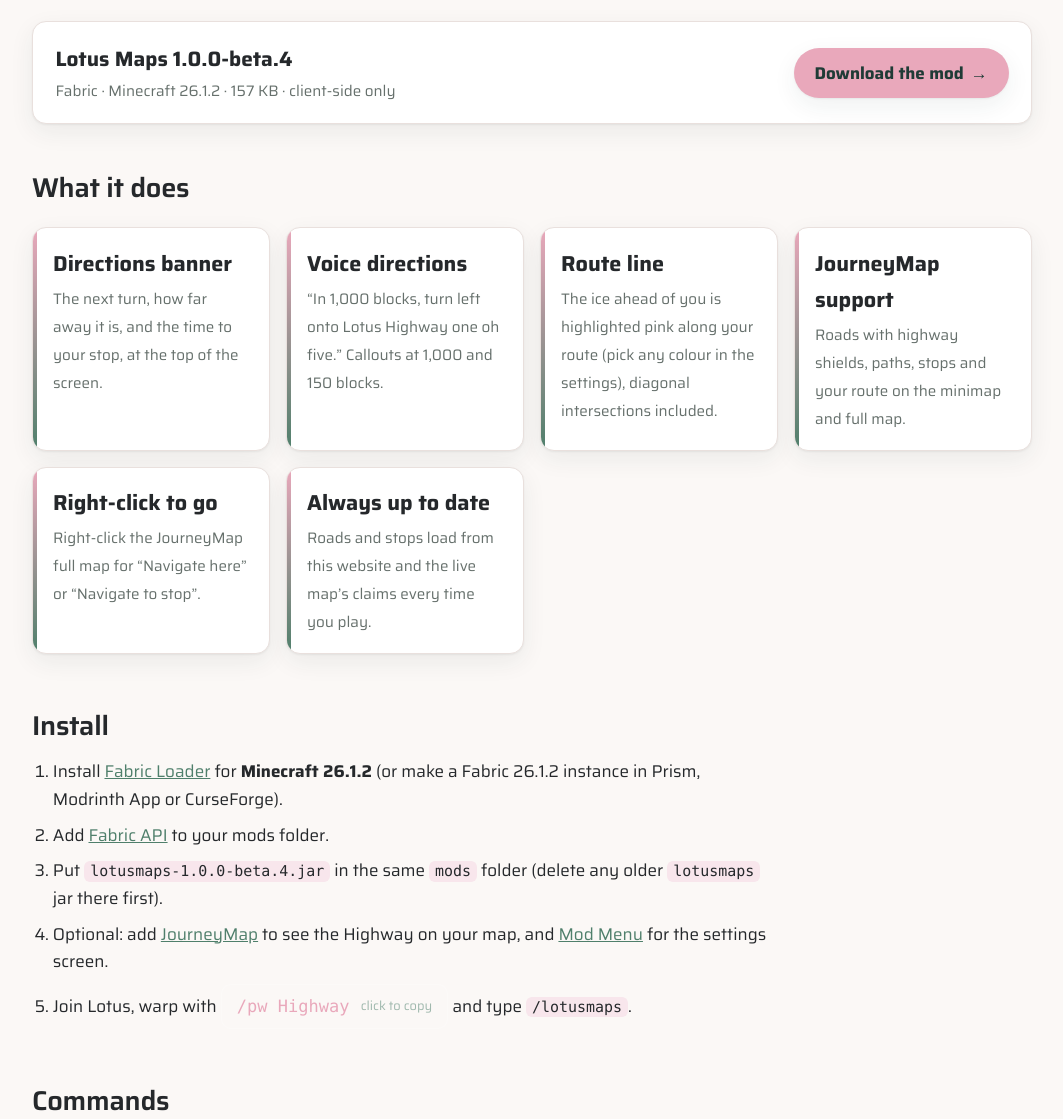
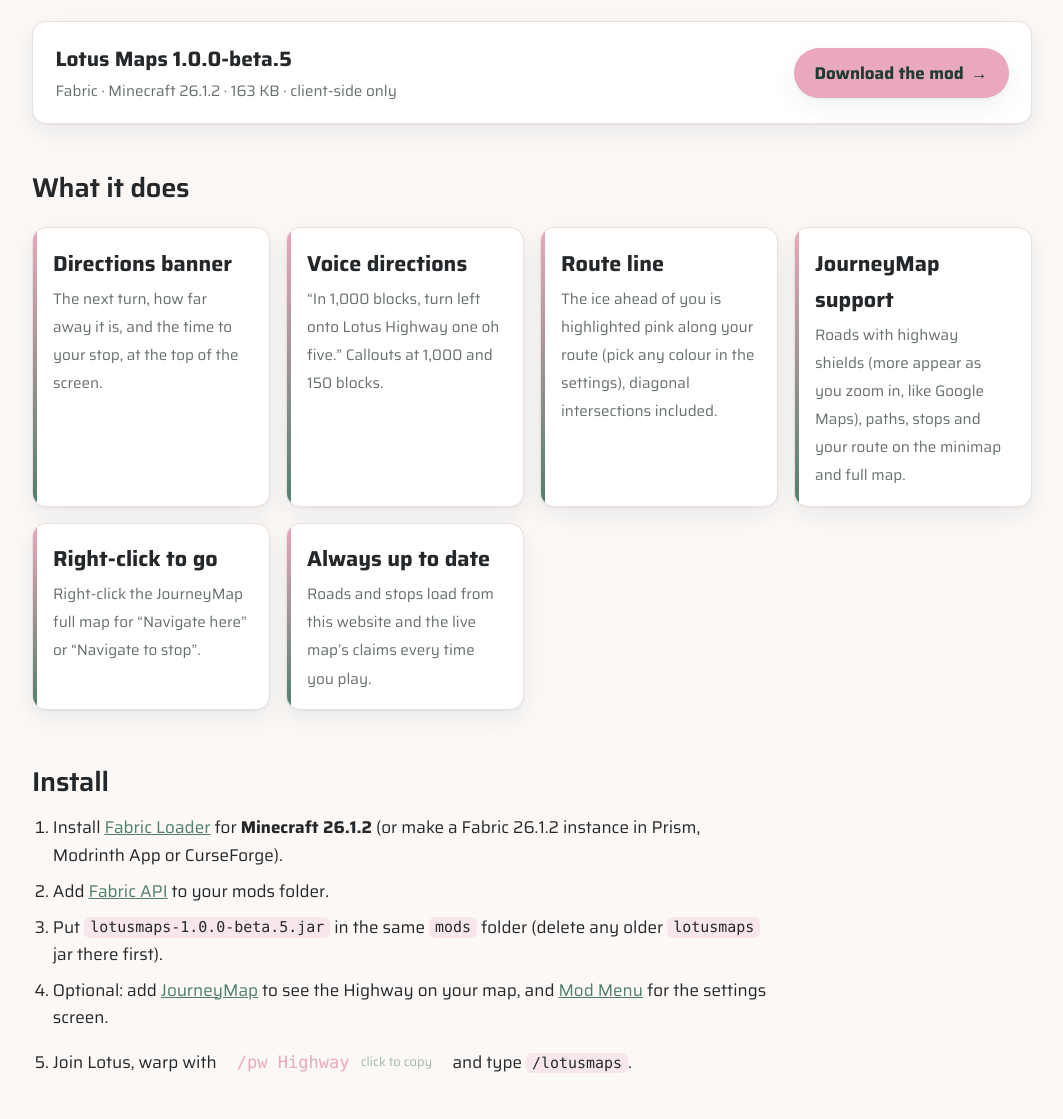
Before and after one commit to RedFlamz/Highway, a plain HTML site: page mod.html in a window 1280 px wide. Shown: the part 321-1440 px from the top of the page, without its empty margins (108-1171 px from the left). Drawn offline with Linux system fonts and the light colour scheme.

Commit message:
update sheild zooming for mod

```diff
--- a/mod.html
+++ b/mod.html
@@ -37,10 +37,10 @@
   <!-- To release a new version: build it (LotusMapsMod/README.md), put the jar in downloads/ and update the link, version and size below. -->
   <div class="download-card">
     <div class="download-info">
-      <b>Lotus Maps 1.0.0-beta.4</b>
-      <span>Fabric · Minecraft 26.1.2 · 157 KB · client-side only</span>
+      <b>Lotus Maps 1.0.0-beta.5</b>
+      <span>Fabric · Minecraft 26.1.2 · 163 KB · client-side only</span>
     </div>
-    <a class="btn alt" href="downloads/lotusmaps-1.0.0-beta.4.jar" download>Download the mod</a>
+    <a class="btn alt" href="downloads/lotusmaps-1.0.0-beta.5.jar" download>Download the mod</a>
   </div>
 
   <section><h2>What it does</h2>
@@ -48,7 +48,7 @@
     <div class="fact"><b>Directions banner</b><span>The next turn, how far away it is, and the time to your stop, at the top of the screen.</span></div>
     <div class="fact"><b>Voice directions</b><span>“In 1,000 blocks, turn left onto Lotus Highway one oh five.” Callouts at 1,000 and 150 blocks.</span></div>
     <div class="fact"><b>Route line</b><span>The ice ahead of you is highlighted pink along your route (pick any colour in the settings), diagonal intersections included.</span></div>
-    <div class="fact"><b>JourneyMap support</b><span>Roads with highway shields, paths, stops and your route on the minimap and full map.</span></div>
+    <div class="fact"><b>JourneyMap support</b><span>Roads with highway shields (more appear as you zoom in, like Google Maps), paths, stops and your route on the minimap and full map.</span></div>
     <div class="fact"><b>Right-click to go</b><span>Right-click the JourneyMap full map for “Navigate here” or “Navigate to stop”.</span></div>
     <div class="fact"><b>Always up to date</b><span>Roads and stops load from this website and the live map’s claims every time you play.</span></div>
   </div></section>
@@ -58,7 +58,7 @@
     <li>Install <a href="https://fabricmc.net/use/installer/" target="_blank" rel="noopener">Fabric Loader</a> for <b>Minecraft 26.1.2</b>
         (or make a Fabric 26.1.2 instance in Prism, Modrinth App or CurseForge).</li>
     <li>Add <a href="https://modrinth.com/mod/fabric-api" target="_blank" rel="noopener">Fabric API</a> to your mods folder.</li>
-    <li>Put <code>lotusmaps-1.0.0-beta.4.jar</code> in the same <code>mods</code> folder (delete any older <code>lotusmaps</code> jar there first).</li>
+    <li>Put <code>lotusmaps-1.0.0-beta.5.jar</code> in the same <code>mods</code> folder (delete any older <code>lotusmaps</code> jar there first).</li>
     <li>Optional: add <a href="https://modrinth.com/mod/journeymap" target="_blank" rel="noopener">JourneyMap</a> to see the Highway on your map,
         and <a href="https://modrinth.com/mod/modmenu" target="_blank" rel="noopener">Mod Menu</a> for the settings screen.</li>
     <li>Join Lotus, warp with <span class="cmd" tabindex="0" role="button">/pw Highway <small>click to copy</small></span> and type <code>/lotusmaps</code>.</li>
```
Also changed, not shown: 2 other files.
